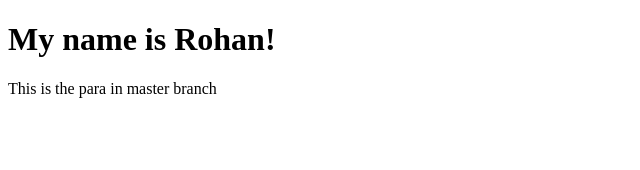
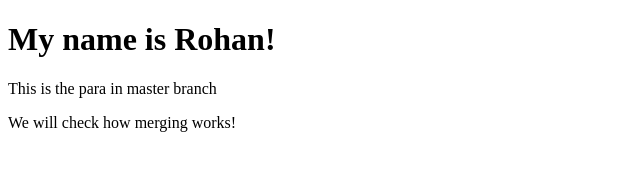
Before and after one commit to r0hanr0n/rohan_git_2_remote, a plain HTML site: page index.html in a window 1280 px wide. Shown: the whole page, without its empty margins (0-640 px from the left). Drawn offline with Linux system fonts and the light colour scheme.

Commit message:
Version 2 on master

```diff
--- a/index.html
+++ b/index.html
@@ -8,5 +8,6 @@
 <body>
     <h1>My name is Rohan!</h1>
     <p>This is the para in master branch</p>
+    <p>We will check how merging works!</p>
 </body>
 </html>
```
